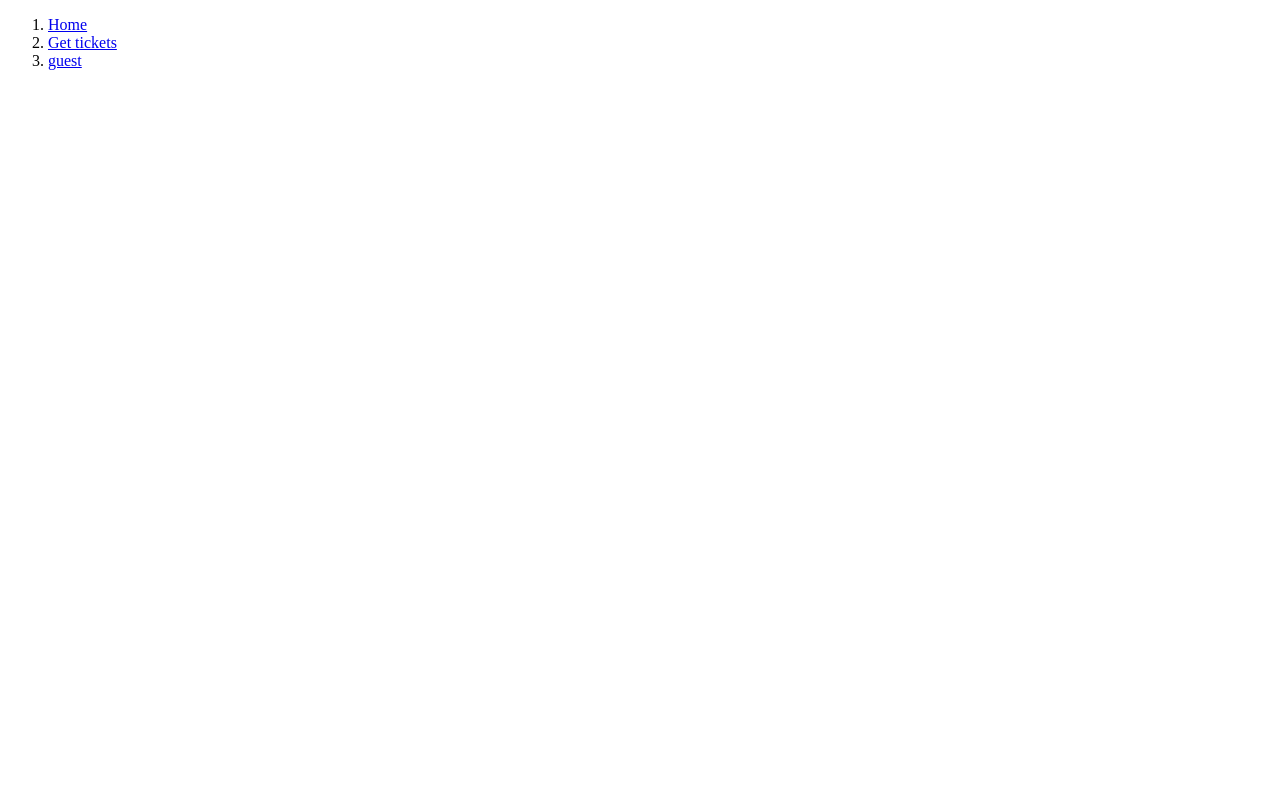
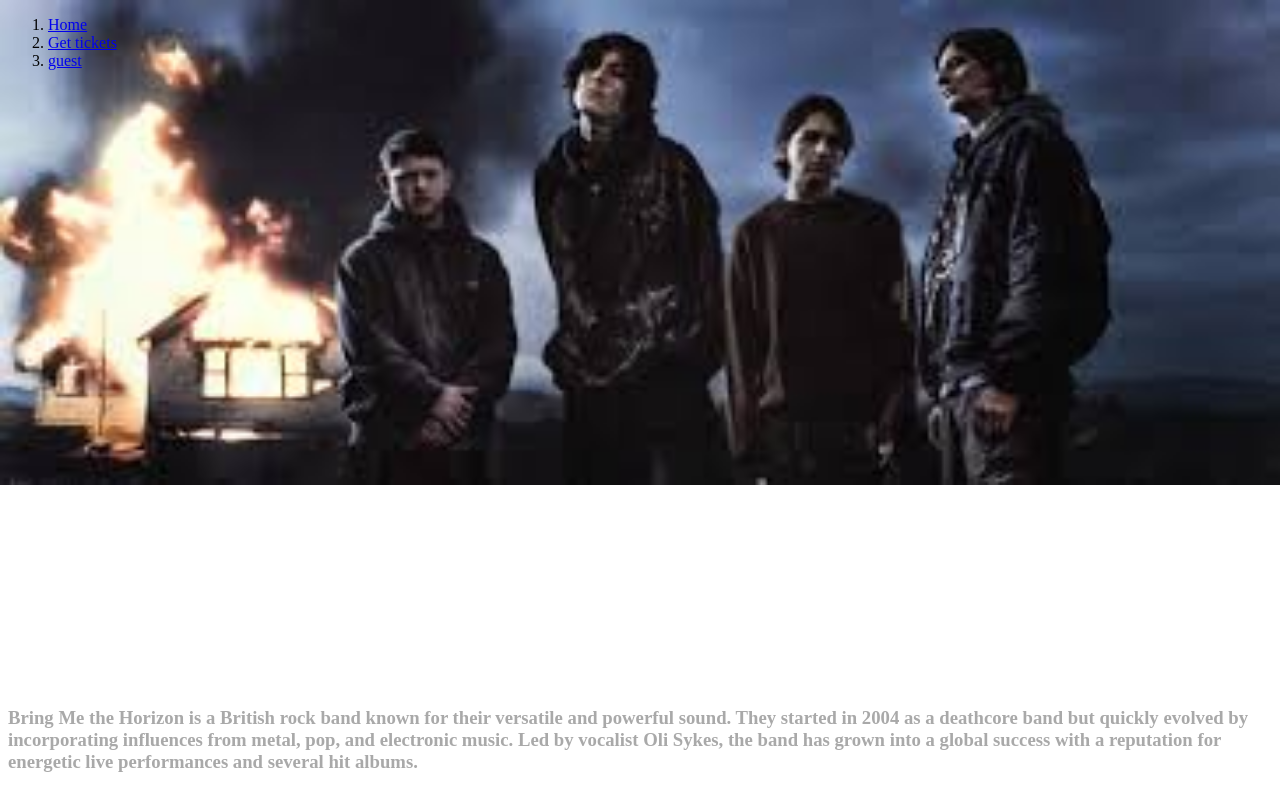
Before and after one commit to Robindebie/hackathon-horizon, a plain HTML site: page Homepage.html in a window 1280 px wide. Drawn offline with Linux system fonts and the light colour scheme.

Commit message:
4de commit

```diff
--- a/Homepage.html
+++ b/Homepage.html
@@ -6,7 +6,9 @@
     <title>Homepage</title>
 </head>
 <link rel="stylesheet" href="styleH.css">
-<body>
+<body background="foto's/house fire.jpg">
+
+
     <nav>
         <ol>
             <li class="Home"><a href="Homepage.html" class="active">Home</a></li>
@@ -14,5 +16,9 @@
             <li class="Quest"><a href="quest.html">guest</a></li>
         </ol>
     </nav>
+
+    <footer class="footer">
+        <h3>Bring Me the Horizon is a British rock band known for their versatile and powerful sound. They started in 2004 as a deathcore band but quickly evolved by incorporating influences from metal, pop, and electronic music. Led by vocalist Oli Sykes, the band has grown into a global success with a reputation for energetic live performances and several hit albums.</h3>
+    </footer>
 </body>
 </html>
--- a/styleH.css
+++ b/styleH.css
@@ -0,0 +1,11 @@
+body {
+    background-repeat: no-repeat;
+    background-size: cover;
+
+  }
+
+  .footer{
+    position: absolute;
+    color: darkgray;
+    bottom: 1%;
+  }
```
Also changed, not shown: foto's/epitaph.png (added), foto's/house fire.jpg (added), foto's/naakte man.jpg (added).
